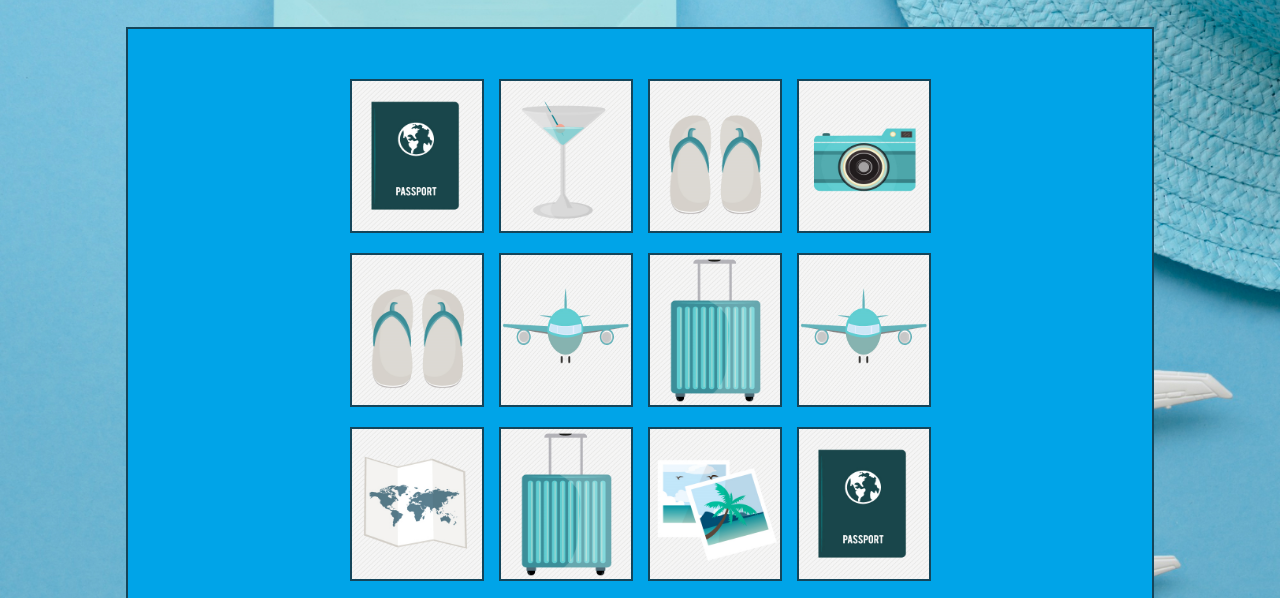
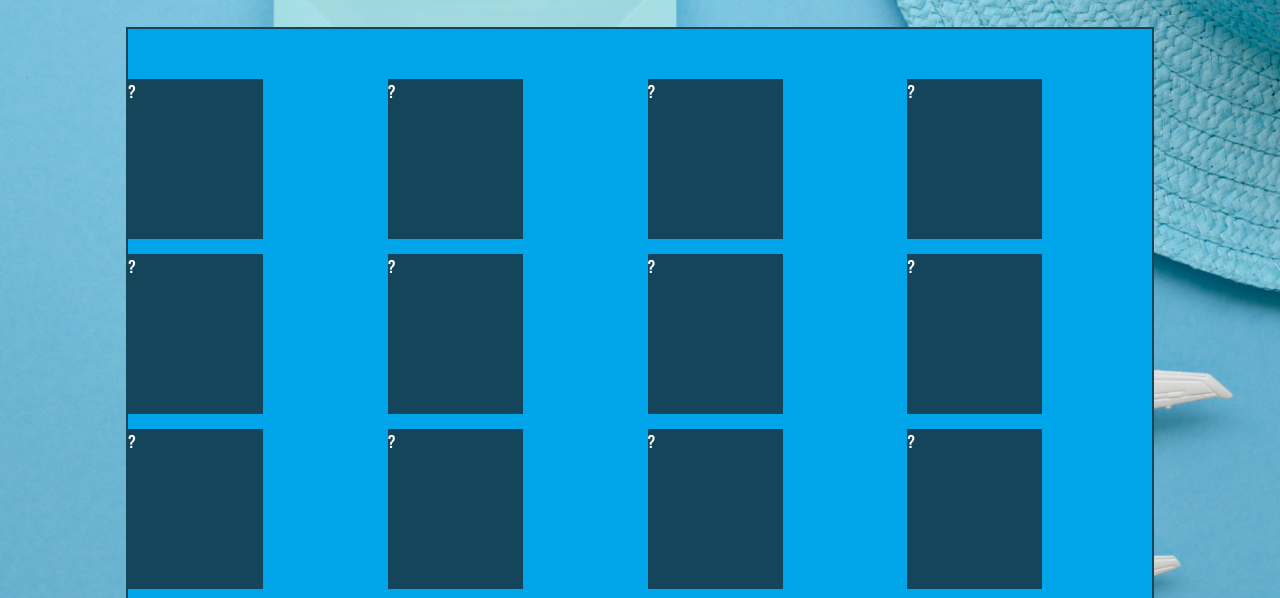
Before and after one commit to moolleer/travel-memory-game, a plain HTML site: page index.html in a window 1280 px wide. Both pictures are taken after a click on the button "New Game". Shown: the part 153-751 px from the top of the page. Drawn offline with nearby package versions, Linux system fonts and the light colour scheme.

Commit message:
Add styling to hide the back card behind the front card

```diff
--- a/assets/css/style.css
+++ b/assets/css/style.css
@@ -76,10 +76,10 @@ h1 {
     background-color: #00A4E8;
     border: 2px solid #14455a;
 
-    display: grid;
+    /* display: grid;  */
     margin: 30px auto;
     padding: 50px 0px;
-    justify-content: space-evenly;
+    /* justify-content: space-evenly; */
 
 }
 
@@ -87,23 +87,41 @@ h1 {
     display: grid;
     grid-template-columns: repeat(4, 1fr);
     grid-template-rows: repeat(4, 1fr);
-    align-items: center;
+    /* align-items: center; */
     grid-gap: 15px;
-    justify-content: center;
+    /* justify-content: center; */
 
+}
+/*tom innan*/
+.card {
+    display: flex;
+    position: relative;
+    flex-wrap: wrap;
+    width: 135px;
+    height: 160px;
+    cursor: pointer;
 }
 
 .card img {
     height: 150px;
     width: 130px;
-    background-color: aquamarine;
     border: 2px solid #14455a;
 }
 
 .card-back {
-    object-fit: cover;
+    /* position: absolute; */
+    /* object-fit: cover; */
     width: 100%;
     height: 100%;
+}
+
+.card-front {
+    position: absolute;
+    /* object-fit: cover; */
+    width: 100%;
+    height: 100%;
+    background-color: #14455a;
+
 }
 
 
--- a/assets/js/script.js
+++ b/assets/js/script.js
@@ -46,11 +46,11 @@ function hideFeedbackForm() {
 }
 
 function showGame() {
-    console.log(fullGameGrid);
     showGameGrid.classList.remove('hide');
     for (let i = 0; i < fullGameGrid.length; i++) {
         gameGrid.innerHTML +=`
         <div class="card" data-card-value="${fullGameGrid[i].name}">
+        <div class="card-front">?</div>
         <div class="card-back">
         <img src="assets/images/${fullGameGrid[i].image}"></div>
         </div>
```
